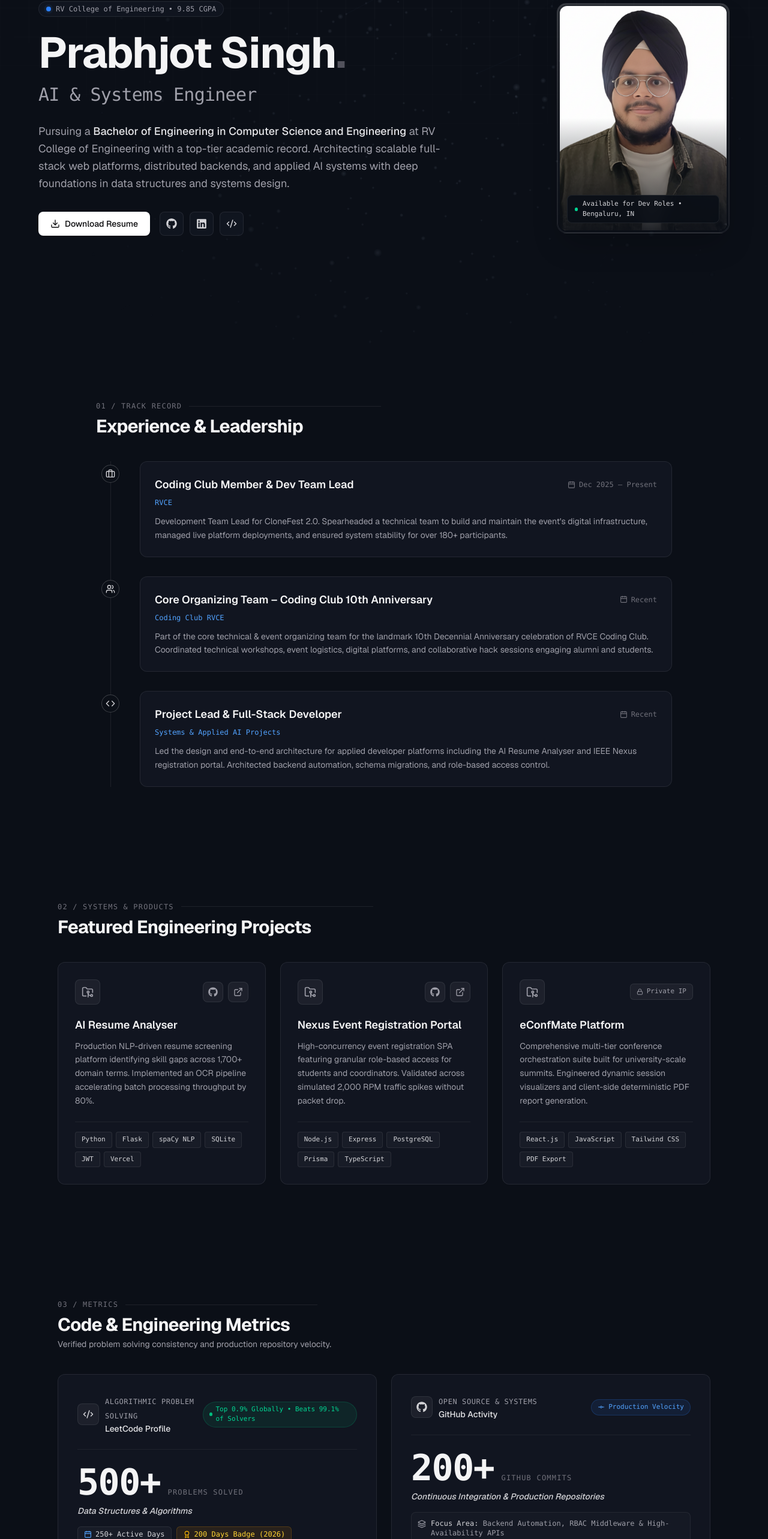
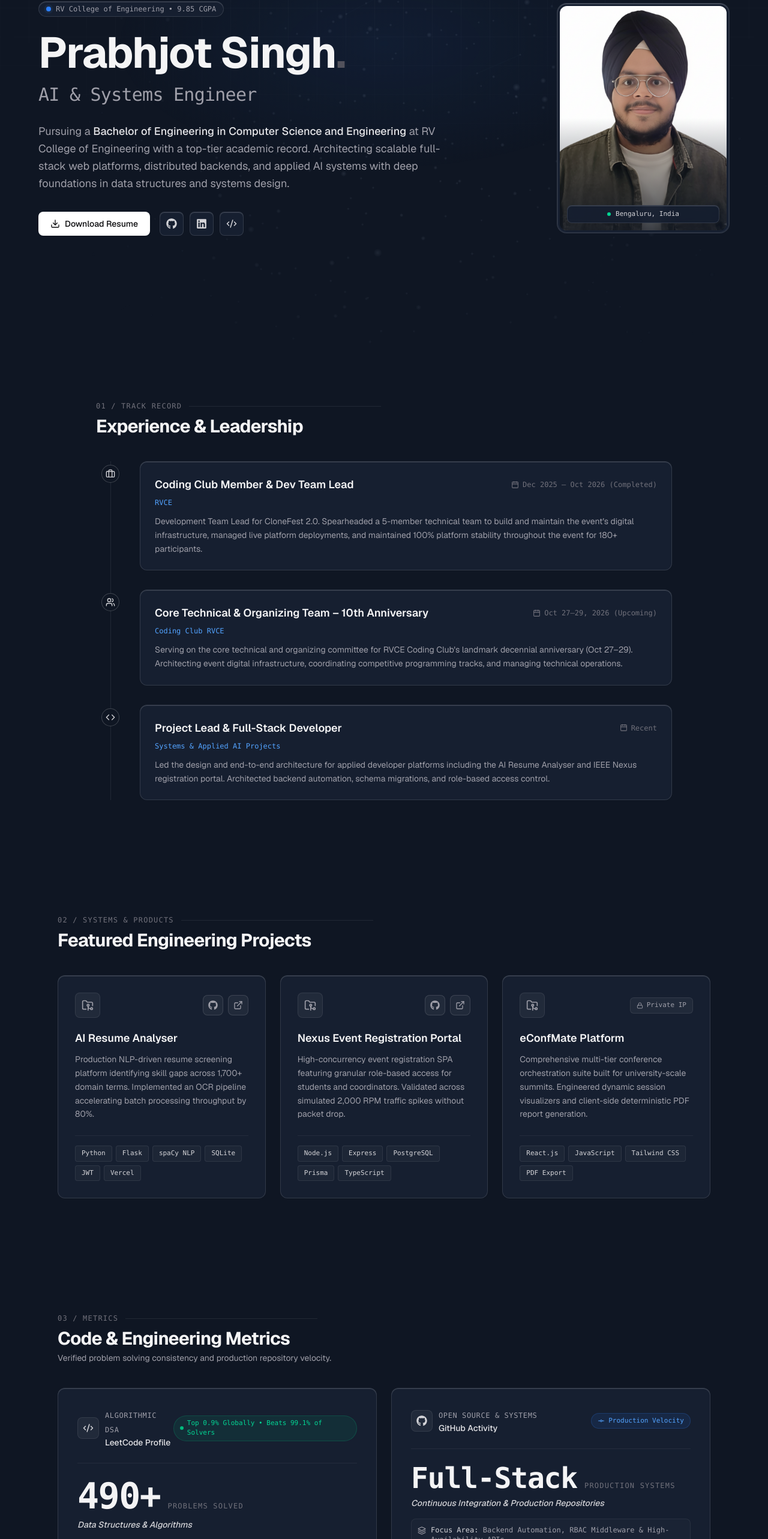
Before and after one commit to Code-with-Prabhjot/Prabhjot_Singh_Resume, a React (Vite) app: page / in a window 1280 px wide. Shown: the part 227-2793 px from the top of the page at 60% size. Built offline with nearby package versions, Linux system fonts and the light colour scheme.

Commit message:
refactor: polish UI elevation, align metrics, and update experience details

```diff
--- a/index.html
+++ b/index.html
@@ -3,12 +3,13 @@
   <head>
     <meta charset="UTF-8" />
     <meta name="viewport" content="width=device-width, initial-scale=1.0" />
+    <meta name="theme-color" content="#0f1623" />
     <title>Prabhjot Singh | Software Engineer</title>
     <link rel="preconnect" href="https://fonts.googleapis.com" />
     <link rel="preconnect" href="https://fonts.gstatic.com" crossorigin />
     <link href="https://fonts.googleapis.com/css2?family=Geist+Mono:wght@400;500;600;700&family=Geist:wght@300;400;500;600;700;800&display=swap" rel="stylesheet" />
   </head>
-  <body class="bg-[#0b0f17]">
+  <body class="bg-[#0f1623]">
     <div id="root"></div>
     <script type="module" src="/src/main.jsx"></script>
   </body>
--- a/src/App.jsx
+++ b/src/App.jsx
@@ -10,8 +10,11 @@ import ScrollProgress from './components/ScrollProgress';
 
 function App() {
   return (
-    <div className="bg-[#0b0f17] text-zinc-100 min-h-screen selection:bg-blue-500/20 selection:text-white relative">
+    <div className="bg-[#0f1623] text-zinc-100 min-h-screen selection:bg-blue-500/20 selection:text-white relative">
       <ScrollProgress />
+
+      {/* Subtle ambient radial gradient at the top of the page */}
+      <div className="fixed top-0 left-1/2 -translate-x-1/2 w-full max-w-7xl h-[600px] pointer-events-none z-0 bg-radial from-blue-500/[0.07] via-transparent to-transparent" />
 
       {/* Editorial High-Contrast Coordinate Grid Backdrop with Natural Depth */}
       <div
@@ -34,13 +37,13 @@ function App() {
           <Contact />
         </main>
 
-        <footer className="py-12 border-t border-white/[0.08] bg-[#0b0f17]/90 backdrop-blur-sm">
+        <footer className="py-12 border-t border-white/[0.08] bg-[#0f1623]/90 backdrop-blur-sm">
           <div className="max-w-7xl mx-auto px-4 sm:px-6 lg:px-8 flex flex-col sm:flex-row items-center justify-between gap-4 text-xs font-mono text-zinc-500">
             <p>
               Prabhjot Singh &bull; Software Engineer
             </p>
             <p>
-              Engineered with depth &amp; high-contrast precision &bull; &copy; 2026
+              Built with React, Three.js &amp; Tailwind CSS &bull; &copy; 2026
             </p>
           </div>
         </footer>
--- a/src/components/Contact.jsx
+++ b/src/components/Contact.jsx
@@ -47,7 +47,7 @@ const Contact = () => {
           {/* Copy Address Button */}
           <button
             onClick={handleCopy}
-            className="w-full sm:w-auto border border-white/[0.08] bg-[#121722]/80 hover:bg-white/[0.06] text-zinc-300 hover:text-white transition font-mono text-xs px-4 py-2.5 rounded-lg inline-flex items-center justify-center gap-2"
+            className="w-full sm:w-auto border border-white/[0.12] bg-[#161f30] hover:bg-[#1c273c] shadow-[inset_0_1px_0_0_rgba(255,255,255,0.15)] text-zinc-300 hover:text-white transition font-mono text-xs px-4 py-2.5 rounded-lg inline-flex items-center justify-center gap-2"
           >
             {copied ? <Check size={14} className="text-emerald-400" /> : <Copy size={14} />}
             <span>{copied ? 'Copied to Clipboard' : 'Copy Email Address'}</span>
--- a/src/components/Experience.jsx
+++ b/src/components/Experience.jsx
@@ -9,17 +9,17 @@ const Experience = () => {
       type: 'club',
       title: 'Coding Club Member & Dev Team Lead',
       organization: 'RVCE',
-      date: 'Dec 2025 – Present',
-      description: 'Development Team Lead for CloneFest 2.0. Spearheaded a technical team to build and maintain the event\'s digital infrastructure, managed live platform deployments, and ensured system stability for over 180+ participants.',
+      date: 'Dec 2025 – Oct 2026 (Completed)',
+      description: "Development Team Lead for CloneFest 2.0. Spearheaded a 5-member technical team to build and maintain the event's digital infrastructure, managed live platform deployments, and maintained 100% platform stability throughout the event for 180+ participants.",
       icon: <Briefcase size={16} className="text-zinc-300" />
     },
     {
       id: 2,
       type: 'leadership',
-      title: 'Core Organizing Team – Coding Club 10th Anniversary',
+      title: 'Core Technical & Organizing Team – 10th Anniversary',
       organization: 'Coding Club RVCE',
-      date: 'Recent',
-      description: 'Part of the core technical & event organizing team for the landmark 10th Decennial Anniversary celebration of RVCE Coding Club. Coordinated technical workshops, event logistics, digital platforms, and collaborative hack sessions engaging alumni and students.',
+      date: 'Oct 27–29, 2026 (Upcoming)',
+      description: "Serving on the core technical and organizing committee for RVCE Coding Club's landmark decennial anniversary (Oct 27–29). Architecting event digital infrastructure, coordinating competitive programming tracks, and managing technical operations.",
       icon: <Users size={16} className="text-zinc-300" />
     },
     {
@@ -62,11 +62,11 @@ const Experience = () => {
             className="relative pl-8 md:pl-12"
           >
             {/* Minimalist Timeline Dot */}
-            <div className="absolute -left-3.5 md:-left-4 top-1.5 bg-[#0b0f17] border border-white/20 p-1.5 rounded-full z-10">
+            <div className="absolute -left-3.5 md:-left-4 top-1.5 bg-[#0f1623] border border-white/20 p-1.5 rounded-full z-10">
               {exp.icon}
             </div>
 
-            <div className="bg-[#121722]/90 backdrop-blur-sm rounded-xl p-6 border border-white/[0.08] hover:border-white/[0.16] transition-all duration-300">
+            <div className="bg-[#161f30] hover:bg-[#1c273c] backdrop-blur-sm rounded-xl p-6 border border-white/[0.12] hover:border-white/[0.2] shadow-[inset_0_1px_0_0_rgba(255,255,255,0.15)] transition-all duration-300">
               <div className="flex flex-col sm:flex-row sm:items-center sm:justify-between gap-1 mb-2">
                 <h3 className="text-lg font-semibold text-zinc-100">{exp.title}</h3>
                 <span className="flex items-center gap-1.5 text-xs font-mono text-zinc-500">
--- a/src/components/Hero.jsx
+++ b/src/components/Hero.jsx
@@ -237,7 +237,7 @@ const Hero = () => {
             initial={{ opacity: 0, y: 15 }}
             animate={{ opacity: 1, y: 0 }}
             transition={{ duration: 0.4 }}
-            className="inline-flex items-center gap-2 px-3 py-1 rounded-full border border-white/[0.08] bg-[#121722]/80 text-xs font-mono text-zinc-400 mb-6 backdrop-blur-sm"
+            className="inline-flex items-center gap-2 px-3 py-1 rounded-full border border-white/[0.12] bg-[#161f30] text-xs font-mono text-zinc-400 mb-6 backdrop-blur-sm shadow-[inset_0_1px_0_0_rgba(255,255,255,0.15)]"
           >
             <span className="relative flex h-2 w-2">
               <span className="animate-ping absolute inline-flex h-full w-full rounded-full bg-blue-400 opacity-75"></span>
@@ -297,7 +297,7 @@ const Hero = () => {
                 target="_blank"
                 rel="noopener noreferrer"
                 aria-label="GitHub Profile"
-                className="border border-white/[0.08] bg-[#121722]/80 hover:bg-white/[0.06] text-zinc-300 hover:text-white transition-all p-2.5 rounded-lg"
+                className="border border-white/[0.12] bg-[#161f30] hover:bg-[#1c273c] shadow-[inset_0_1px_0_0_rgba(255,255,255,0.15)] text-zinc-300 hover:text-white transition-all p-2.5 rounded-lg"
               >
                 <FaGithub size={18} />
               </a>
@@ -306,7 +306,7 @@ const Hero = () => {
                 target="_blank"
                 rel="noopener noreferrer"
                 aria-label="LinkedIn Profile"
-                className="border border-white/[0.08] bg-[#121722]/80 hover:bg-white/[0.06] text-zinc-300 hover:text-white transition-all p-2.5 rounded-lg"
+                className="border border-white/[0.12] bg-[#161f30] hover:bg-[#1c273c] shadow-[inset_0_1px_0_0_rgba(255,255,255,0.15)] text-zinc-300 hover:text-white transition-all p-2.5 rounded-lg"
               >
                 <FaLinkedin size={18} />
               </a>
@@ -316,7 +316,7 @@ const Hero = () => {
                 rel="noopener noreferrer"
                 aria-label="LeetCode Profile"
                 title="LeetCode Profile"
-                className="border border-white/[0.08] bg-[#121722]/80 hover:bg-white/[0.06] text-zinc-300 hover:text-white transition-all p-2.5 rounded-lg"
+                className="border border-white/[0.12] bg-[#161f30] hover:bg-[#1c273c] shadow-[inset_0_1px_0_0_rgba(255,255,255,0.15)] text-zinc-300 hover:text-white transition-all p-2.5 rounded-lg"
               >
                 <Code2 size={18} />
               </a>
@@ -333,10 +333,10 @@ const Hero = () => {
           className="relative flex-shrink-0"
         >
           {/* Card Container with deep slate background, subtle border and sleek inner shadow */}
-          <div className="relative w-56 sm:w-64 md:w-72 aspect-[3/4] rounded-2xl p-1 bg-gradient-to-b from-white/[0.12] via-white/[0.04] to-transparent border border-white/[0.08] shadow-2xl group overflow-hidden">
+          <div className="relative w-56 sm:w-64 md:w-72 aspect-[3/4] rounded-2xl p-1 bg-[#161f30] border border-white/[0.12] shadow-[inset_0_1px_0_0_rgba(255,255,255,0.15)] group overflow-hidden">
 
             {/* Sleek Inner Container */}
-            <div className="relative w-full h-full rounded-xl overflow-hidden bg-[#121722]">
+            <div className="relative w-full h-full rounded-xl overflow-hidden bg-[#161f30]">
               <img
                 src="/PRABHJOT.png"
                 alt="Prabhjot Singh"
@@ -344,12 +344,12 @@ const Hero = () => {
               />
 
               {/* Subtle Gradient Vignette */}
-              <div className="absolute inset-0 bg-gradient-to-t from-[#0b0f17]/90 via-transparent to-transparent pointer-events-none" />
+              <div className="absolute inset-0 bg-gradient-to-t from-[#0f1623]/80 via-transparent to-transparent pointer-events-none" />
 
-              {/* Clean Location & Dev Role Status Tag (B.E. CSE removed to eliminate redundancy) */}
-              <div className="absolute bottom-3 left-3 right-3 py-1.5 px-3 rounded-lg bg-[#0b0f17]/90 backdrop-blur-md border border-white/[0.08] flex items-center justify-center gap-2 text-[11px] font-mono text-zinc-300 pointer-events-none">
+              {/* Clean Location Tag */}
+              <div className="absolute bottom-3 left-3 right-3 py-1.5 px-3 rounded-lg bg-[#161f30]/90 backdrop-blur-md border border-white/[0.12] shadow-[inset_0_1px_0_0_rgba(255,255,255,0.15)] flex items-center justify-center gap-2 text-[11px] font-mono text-zinc-300 pointer-events-none">
                 <span className="h-1.5 w-1.5 rounded-full bg-emerald-400"></span>
-                <span>Available for Dev Roles &bull; Bengaluru, IN</span>
+                <span>Bengaluru, India</span>
               </div>
             </div>
 
--- a/src/components/Metrics.jsx
+++ b/src/components/Metrics.jsx
@@ -53,7 +53,7 @@ const Metrics = () => {
           whileInView={{ opacity: 1, y: 0 }}
           viewport={{ once: true }}
           transition={{ duration: 0.4, delay: 0.1 }}
-          className="relative rounded-xl border border-white/[0.08] bg-[#121722]/90 backdrop-blur-sm p-6 sm:p-8 flex flex-col justify-between hover:border-white/[0.16] transition-all duration-300 group"
+          className="relative rounded-xl border border-white/[0.12] bg-[#161f30] hover:bg-[#1c273c] shadow-[inset_0_1px_0_0_rgba(255,255,255,0.15)] backdrop-blur-sm p-6 sm:p-8 flex flex-col justify-between hover:border-white/[0.2] transition-all duration-300 group"
         >
           <div>
             {/* Card Header */}
@@ -63,7 +63,7 @@ const Metrics = () => {
                   <Code2 size={18} />
                 </div>
                 <div>
-                  <span className="text-xs font-mono uppercase tracking-wider text-zinc-400">Algorithmic Problem Solving</span>
+                  <span className="text-xs font-mono uppercase tracking-wider text-zinc-400">ALGORITHMIC DSA</span>
                   <h3 className="text-sm font-medium text-zinc-200">LeetCode Profile</h3>
                 </div>
               </div>
@@ -79,7 +79,7 @@ const Metrics = () => {
             <div className="my-6">
               <div className="flex items-baseline gap-3">
                 <span className="font-mono text-5xl sm:text-6xl font-bold tracking-tight text-zinc-100">
-                  500+
+                  490+
                 </span>
                 <span className="text-xs font-mono uppercase tracking-widest text-zinc-500">Problems Solved</span>
               </div>
@@ -126,7 +126,7 @@ const Metrics = () => {
           whileInView={{ opacity: 1, y: 0 }}
           viewport={{ once: true }}
           transition={{ duration: 0.4, delay: 0.18 }}
-          className="relative rounded-xl border border-white/[0.08] bg-[#121722]/90 backdrop-blur-sm p-6 sm:p-8 flex flex-col justify-between hover:border-white/[0.16] transition-all duration-300 group"
+          className="relative rounded-xl border border-white/[0.12] bg-[#161f30] hover:bg-[#1c273c] shadow-[inset_0_1px_0_0_rgba(255,255,255,0.15)] backdrop-blur-sm p-6 sm:p-8 flex flex-col justify-between hover:border-white/[0.2] transition-all duration-300 group"
         >
           <div>
             {/* Card Header */}
@@ -150,10 +150,10 @@ const Metrics = () => {
             {/* Metric Counter & Tag */}
             <div className="my-6">
               <div className="flex items-baseline gap-3">
-                <span className="font-mono text-5xl sm:text-6xl font-bold tracking-tight text-zinc-100">
-                  200+
+                <span className="font-mono text-4xl sm:text-5xl font-bold tracking-tight text-zinc-100">
+                  Full-Stack
                 </span>
-                <span className="text-xs font-mono uppercase tracking-widest text-zinc-500">GitHub Commits</span>
+                <span className="text-xs font-mono uppercase tracking-widest text-zinc-500">Production Systems</span>
               </div>
 
               <p className="mt-2 text-sm text-zinc-300 font-medium italic">
@@ -191,27 +191,23 @@ const Metrics = () => {
 
       </div>
 
-      {/* Academic & Engineering Highlights Strip */}
+      {/* Academic & Engineering Highlights Bar */}
       <motion.div
         initial={{ opacity: 0, y: 15 }}
         whileInView={{ opacity: 1, y: 0 }}
         viewport={{ once: true }}
         transition={{ duration: 0.4, delay: 0.25 }}
-        className="mt-6 rounded-xl border border-white/[0.08] bg-[#121722]/60 backdrop-blur-sm p-5 grid grid-cols-1 sm:grid-cols-2 lg:grid-cols-4 gap-6 text-center divide-y sm:divide-y-0 sm:divide-x divide-white/[0.06]"
+        className="mt-6 grid grid-cols-1 md:grid-cols-3 gap-4 text-center"
       >
-        <div className="pt-2 sm:pt-0">
+        <div className="rounded-xl border border-white/[0.12] bg-[#161f30] hover:bg-[#1c273c] shadow-[inset_0_1px_0_0_rgba(255,255,255,0.15)] backdrop-blur-sm p-5 transition-all duration-300">
           <div className="font-mono text-xl sm:text-2xl font-bold text-zinc-100">9.85 CGPA</div>
           <div className="text-[11px] font-mono uppercase tracking-wider text-zinc-400 mt-1">RVCE Computer Science</div>
         </div>
-        <div className="pt-4 sm:pt-0 sm:pl-4">
+        <div className="rounded-xl border border-white/[0.12] bg-[#161f30] hover:bg-[#1c273c] shadow-[inset_0_1px_0_0_rgba(255,255,255,0.15)] backdrop-blur-sm p-5 transition-all duration-300">
           <div className="font-mono text-xl sm:text-2xl font-bold text-zinc-100">250+ Days</div>
           <div className="text-[11px] font-mono uppercase tracking-wider text-zinc-400 mt-1">Consecutive Problem Solving Streak</div>
         </div>
-        <div className="pt-4 sm:pt-0 sm:pl-4">
-          <div className="font-mono text-xl sm:text-2xl font-bold text-zinc-100">Zero-Downtime</div>
-          <div className="text-[11px] font-mono uppercase tracking-wider text-zinc-400 mt-1">CloneFest &amp; Event Deployments</div>
-        </div>
-        <div className="pt-4 sm:pt-0 sm:pl-4">
+        <div className="rounded-xl border border-white/[0.12] bg-[#161f30] hover:bg-[#1c273c] shadow-[inset_0_1px_0_0_rgba(255,255,255,0.15)] backdrop-blur-sm p-5 transition-all duration-300">
           <div className="font-mono text-xl sm:text-2xl font-bold text-zinc-100">Full-Stack</div>
           <div className="text-[11px] font-mono uppercase tracking-wider text-zinc-400 mt-1">Modern Architecture &amp; Systems</div>
         </div>
--- a/src/components/Navbar.jsx
+++ b/src/components/Navbar.jsx
@@ -25,7 +25,7 @@ const Navbar = () => {
 
   return (
     <nav
-      className={`fixed top-0 w-full z-50 transition-all duration-300 backdrop-blur-md bg-[#0b0f17]/80 border-b border-white/[0.08] ${
+      className={`fixed top-0 w-full z-50 transition-all duration-300 backdrop-blur-md bg-[#0f1623]/80 border-b border-white/[0.08] ${
         scrolled ? 'py-3' : 'py-4'
       }`}
     >
@@ -86,7 +86,7 @@ const Navbar = () => {
             animate={{ opacity: 1, height: 'auto' }}
             exit={{ opacity: 0, height: 0 }}
             transition={{ duration: 0.2 }}
-            className="md:hidden border-t border-white/[0.08] bg-[#0b0f17]/95 backdrop-blur-xl"
+            className="md:hidden border-t border-white/[0.08] bg-[#0f1623]/95 backdrop-blur-xl"
           >
             <div className="px-4 py-3 space-y-1">
               {navLinks.map((link) => (
--- a/src/components/Projects.jsx
+++ b/src/components/Projects.jsx
@@ -58,7 +58,7 @@ const Projects = () => {
             whileInView={{ opacity: 1, y: 0 }}
             viewport={{ once: true }}
             transition={{ duration: 0.4, delay: index * 0.1 }}
-            className="rounded-xl border border-white/[0.08] bg-[#121722]/90 backdrop-blur-sm p-6 sm:p-7 flex flex-col justify-between hover:border-white/[0.16] transition-all duration-300 group"
+            className="rounded-xl border border-white/[0.12] bg-[#161f30] hover:bg-[#1c273c] shadow-[inset_0_1px_0_0_rgba(255,255,255,0.15)] backdrop-blur-sm p-6 sm:p-7 flex flex-col justify-between hover:border-white/[0.2] transition-all duration-300 group"
           >
             <div>
               {/* Card Header */}
@@ -79,7 +79,7 @@ const Projects = () => {
                         href={project.github}
                         target="_blank"
                         rel="noopener noreferrer"
-                        className="p-2 rounded-lg border border-white/[0.08] bg-white/5 hover:bg-white/10 text-zinc-400 hover:text-white transition-colors"
+                        className="p-2 rounded-lg border border-white/[0.12] bg-white/5 hover:bg-white/10 text-zinc-400 hover:text-white transition-colors"
                         aria-label="Repository Source"
                         title="GitHub Repository"
                       >
@@ -89,7 +89,7 @@ const Projects = () => {
                         href={project.live}
                         target="_blank"
                         rel="noopener noreferrer"
-                        className="p-2 rounded-lg border border-white/[0.08] bg-white/5 hover:bg-white/10 text-zinc-400 hover:text-white transition-colors"
+                        className="p-2 rounded-lg border border-white/[0.12] bg-white/5 hover:bg-white/10 text-zinc-400 hover:text-white transition-colors"
                         aria-label="Live Deployment"
                         title="Live Deployment"
                       >
--- a/src/components/Skills.jsx
+++ b/src/components/Skills.jsx
@@ -52,7 +52,7 @@ const Skills = () => {
             whileInView={{ opacity: 1, y: 0 }}
             viewport={{ once: true }}
             transition={{ duration: 0.4, delay: index * 0.08 }}
-            className="rounded-xl border border-white/[0.08] bg-[#121722]/90 backdrop-blur-sm p-6 hover:border-white/[0.16] transition-all duration-300"
+            className="rounded-xl border border-white/[0.12] bg-[#161f30] hover:bg-[#1c273c] shadow-[inset_0_1px_0_0_rgba(255,255,255,0.15)] backdrop-blur-sm p-6 hover:border-white/[0.2] transition-all duration-300"
           >
             <div className="flex items-center gap-2.5 mb-5 pb-3 border-b border-white/[0.06]">
               <div className="p-1.5 rounded-md bg-white/5 border border-white/[0.08]">
--- a/src/index.css
+++ b/src/index.css
@@ -6,7 +6,7 @@
   }
 
   body {
-    background-color: #0b0f17;
+    background-color: #0f1623;
     color: #f4f4f5;
     font-family: 'Geist', -apple-system, BlinkMacSystemFont, 'Segoe UI', Roboto, Oxygen, Ubuntu, Cantarell, sans-serif;
     -webkit-font-smoothing: antialiased;
@@ -21,7 +21,7 @@
 
 html {
   scroll-behavior: smooth;
-  background-color: #0b0f17;
+  background-color: #0f1623;
 }
 
 /* Linear-style subtle scrollbar */
@@ -31,11 +31,11 @@ html {
 }
 
 ::-webkit-scrollbar-track {
-  background: #0b0f17;
+  background: #0f1623;
 }
 
 ::-webkit-scrollbar-thumb {
-  background: #1e293b;
+  background: #1c273c;
   border-radius: 3px;
 }
 
```
